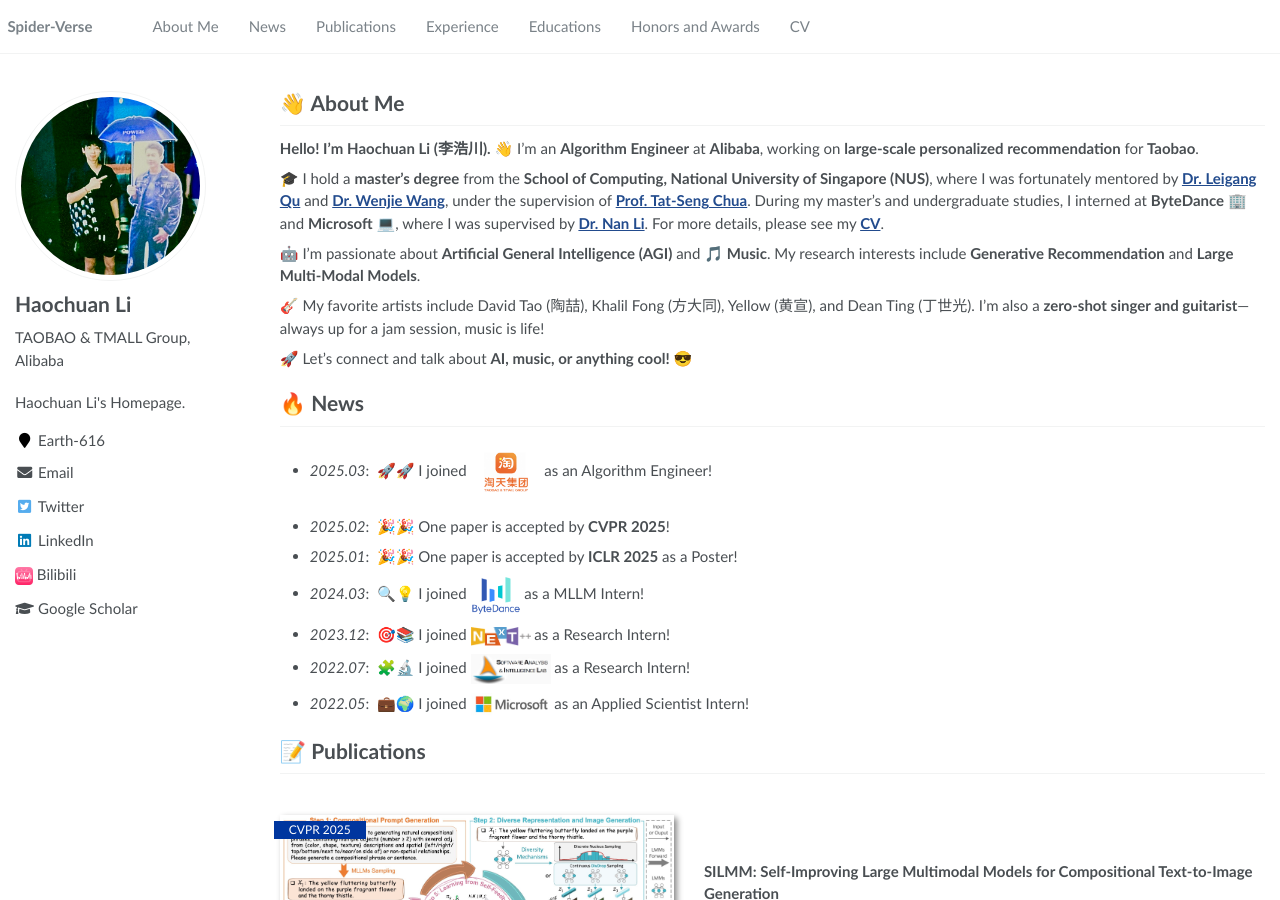
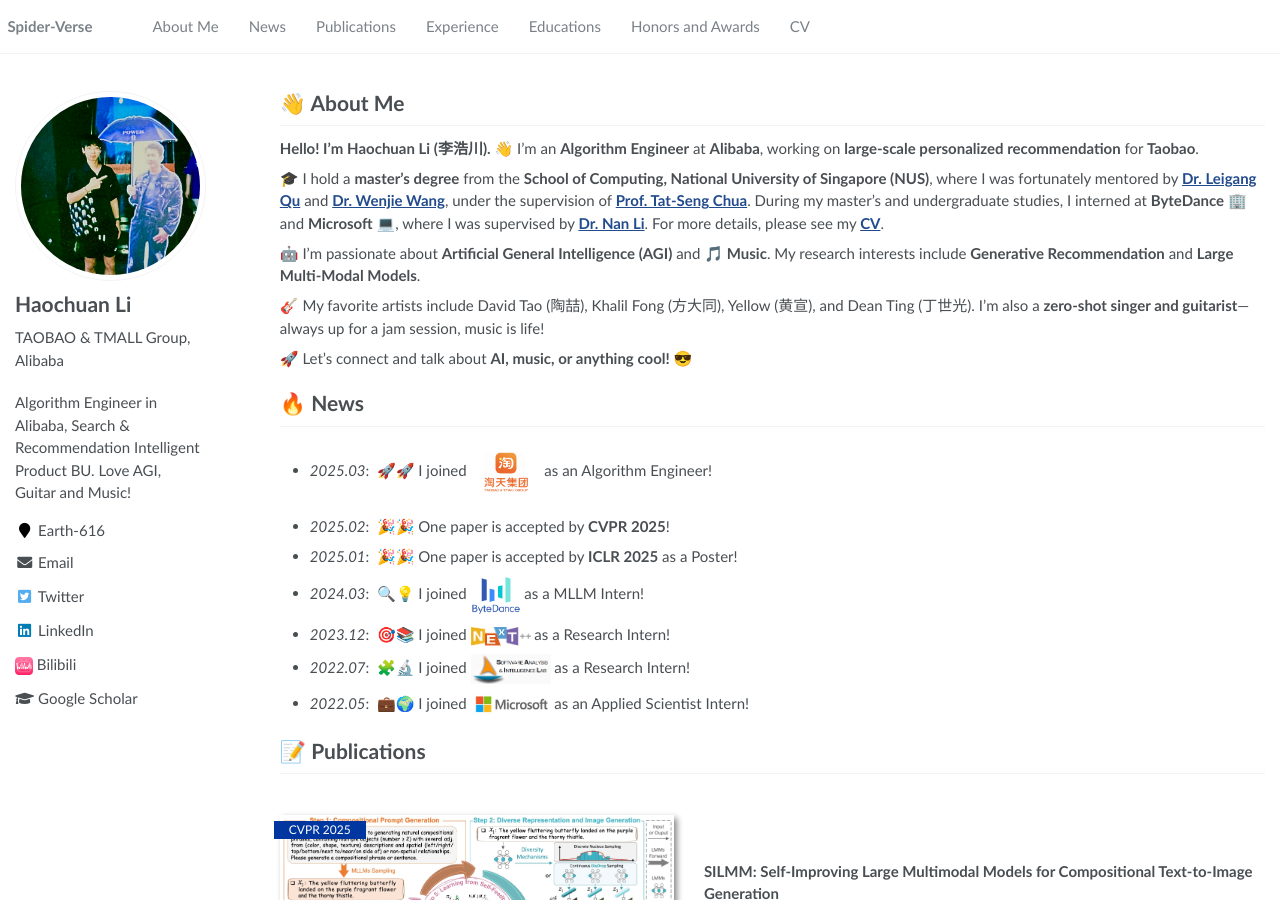
Before and after one commit to haochuan-li/haochuan-li.github.io, a Jekyll site: the page built from _pages/about.md, in a window 1280 px wide and 900 px high. Built offline with Jekyll 4.4.1, drawn with Linux system fonts in a browser that asks for light colours.

Commit message:
haochuan homepage 2025-03-05 v5

```diff
--- a/_config.yml
+++ b/_config.yml
@@ -7,7 +7,7 @@
 
 # Site Settings
 title                    : "Haochuan Li"
-description              : "Haochuan Li's Homepage."
+description              : "Algorithm Engineer in Alibaba, Search & Recommendation Intelligent Product BU. Love AGI, Guitar and Music!"
 repository               : "haochuan-li/haochuan-li.github.io"
 google_scholar_stats_use_cdn : true
 
--- a/_includes/head.html
+++ b/_includes/head.html
@@ -1,3 +1,4 @@
+
 <meta charset="utf-8">
 
 {% include seo.html %}
```
